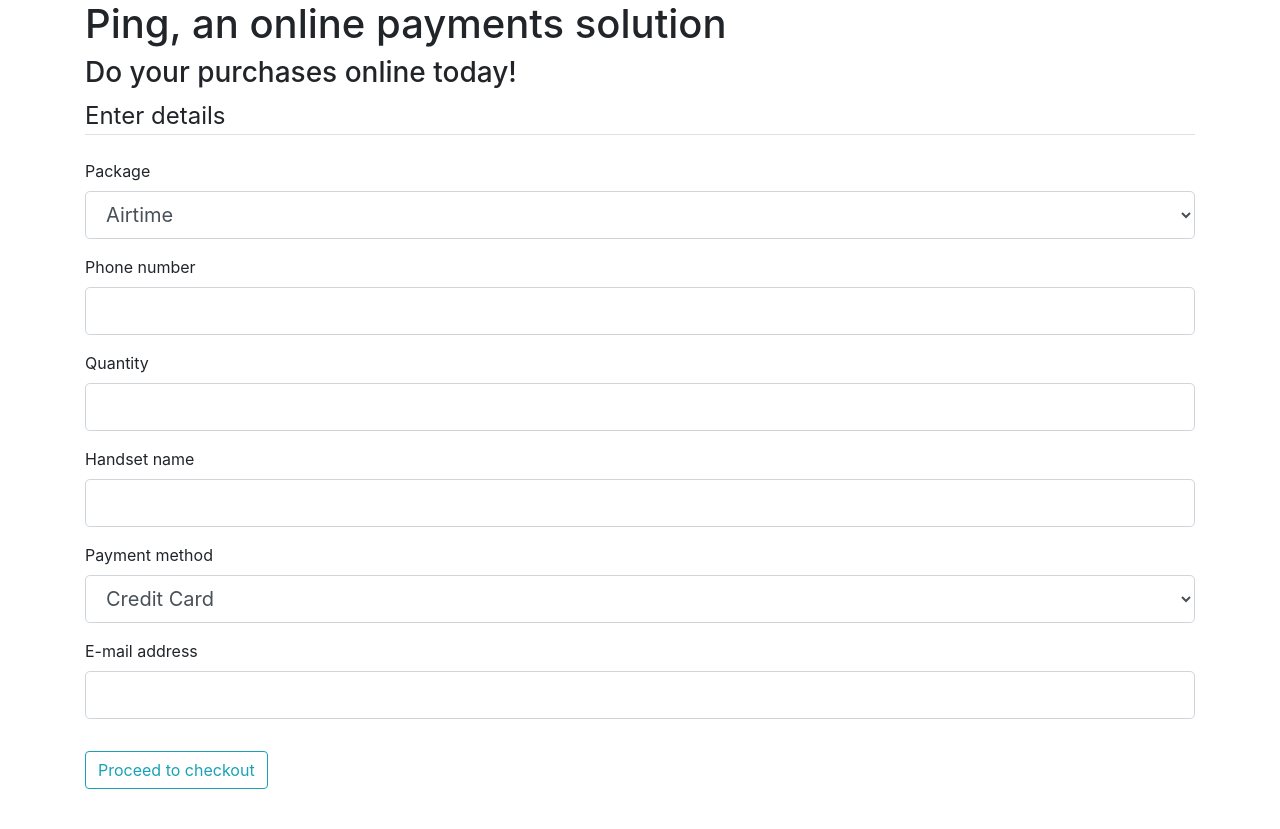
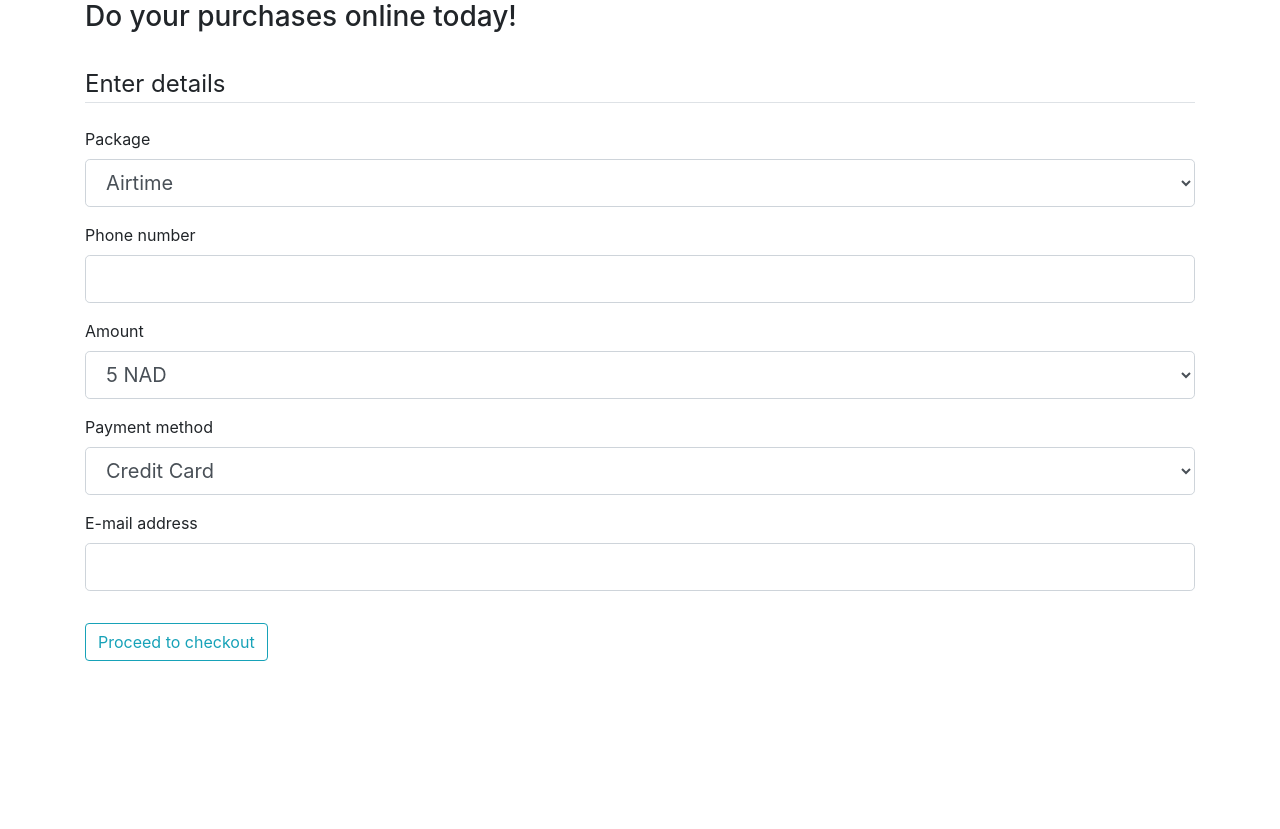
Before and after one commit to Fox520/PaygateAPI, a Flask app: page / in a window 1280 px wide. After the commit the page ends 661 px from the top, so only its background shows below. Run offline with Flask 2, Linux system fonts and the light colour scheme; some libraries are stand-ins or nearby versions.

Commit message:
skurr skurr

```diff
--- a/backend/app.py
+++ b/backend/app.py
@@ -10,4 +10,4 @@ api = Api(app)
 api.add_resource(PaygateAPI, "/api/<string:action>")
 
 if __name__ == "__main__":
-    app.run(debug=True, port=5001)
+    app.run(debug=True, port=5001, host="0.0.0.0")
--- a/backend/endpoints/paygate.py
+++ b/backend/endpoints/paygate.py
@@ -50,11 +50,12 @@ class PaygateAPI(Resource):
 
     def post(self, action):
         if action == "initiate":
+            print(request.headers)
             return jsonify(self.initiate_payment(request.get_json(force=True)))
 
     def initiate_payment(self, args):
         # Ensure reference does not already exist
-        if 1 == 1 or args["reference"] not in important_data:
+        if args["reference"] not in important_data:
             ref = args["reference"]
             api_request = {
                 "PAYGATE_ID": str(PAYGATE_ID),
@@ -83,7 +84,6 @@ class PaygateAPI(Resource):
                 pyi_to_ref[result[1]["PAY_REQUEST_ID"]] = args.pop("reference")
                 # Store posted data
                 payment_data[ref] = args
-                print(payment_data)
                 # print(important_data)
                 # print(pyi_to_ref)
                 # print("\n")
--- a/frontend/app.py
+++ b/frontend/app.py
@@ -9,7 +9,8 @@ app = Flask(__name__)
 
 app.config["SECRET_KEY"] = "1a5727507bf3f1bcd3d8a213ff453de1"
 
-API_URL = "http://localhost:5001/api"
+API_URL = "http://fox520.duckdns.org:5001/api"
+RETURN_URL = "http://fox520.duckdns.org:5000/final"
 PAYGATE_REDIRECT_URL = "https://secure.paygate.co.za/payweb3/process.trans"
 TRANSACTION_STATUS = {
     "0": "Not Done",
@@ -36,13 +37,16 @@ def hello():
         resp.set_cookie("reference", ref)
         req = {
             "package": request.form["package"],
-            "phone_number": request.form["phone_number"],
-            "phone_name": request.form["phone_name"],
+            "order_info": {
+                "phone_number": request.form["phone_number"],
+                "airtime_amount": request.form["airtime_amount"]
+            },
+
             "pay_method": request.form["pay_method"],
             "email": request.form["email"],
             "amount": str(float("5.50")*100),
             "currency": "NAD",
-            "return_url": "http://localhost:5000/final",
+            "return_url": RETURN_URL,
             "locale": "en",
             "country": "NAM",
             "reference": ref
@@ -83,4 +87,4 @@ def final():
     return render_template("final.html", data=data, result_desc=result_desc, payment_data=payment_data)
 
 if __name__ == "__main__":
-    app.run(debug=True)
+    app.run(debug=True, host="0.0.0.0")
--- a/frontend/forms.py
+++ b/frontend/forms.py
@@ -10,6 +10,16 @@ PACKAGE_CHOICES = [
     ("handset", "Handset"),
     ("prepayments", "Prepayments"),
 ]
+
+AIRTIME_CHOICES = [
+    ("5", "5 NAD"),
+    ("10", "10 NAD"),
+    ("20", "20 NAD"),
+    ("30", "30 NAD"),
+    ("40", "40 NAD"),
+    ("50", "50 NAD"),
+]
+
 PAYMENT_METHOD_CHOICES = [
     ("CC", "Credit Card"),
     ("DC", "Debit Card"),
@@ -29,6 +39,8 @@ class DetailsForm(FlaskForm):
     pay_method = SelectField(
         u"Payment method", choices=PAYMENT_METHOD_CHOICES, validators=[InputRequired()]
     )
-    quantity = StringField("Quantity", validators=[InputRequired()])
+    airtime_amount = SelectField(
+        u"Amount", choices=AIRTIME_CHOICES, validators=[InputRequired()]
+    )
     email = StringField("E-mail address", validators=[InputRequired(), Email()])
     submit = SubmitField("Proceed to checkout")
--- a/frontend/templates/home.html
+++ b/frontend/templates/home.html
@@ -1,7 +1,7 @@
 {% extends "layout.html" %}
 {% block content%}
-<h1>Ping, an online payments solution</h1>
 <h3>Do your purchases online today!</h3>
+<br>
 <div>
     {% with messages = get_flashed_messages(with_categories=true) %}
         {% if messages %}
@@ -27,12 +27,8 @@
                 {{ forms.phone_number(class="form-control form-control-lg") }}
             </div>
             <div class="form-group">
-                {{ forms.quantity.label(class="form-control-label") }}
-                {{ forms.quantity(class="form-control form-control-lg") }}
-            </div>
-            <div class="form-group">
-                {{ forms.phone_name.label(class="form-control-label") }}
-                {{ forms.phone_name(class="form-control form-control-lg") }}
+                {{ forms.airtime_amount.label(class="form-control-label") }}
+                {{ forms.airtime_amount(class="form-control form-control-lg") }}
             </div>
             <div class="form-group">
                 {{ forms.pay_method.label(class="form-control-label") }}
--- a/frontend/templates/layout.html
+++ b/frontend/templates/layout.html
@@ -11,6 +11,17 @@
 
     <!-- Bootstrap core CSS -->
     <link rel="stylesheet" href="https://stackpath.bootstrapcdn.com/bootstrap/4.3.1/css/bootstrap.min.css" integrity="sha384-ggOyR0iXCbMQv3Xipma34MD+dH/1fQ784/j6cY/iJTQUOhcWr7x9JvoRxT2MZw1T" crossorigin="anonymous">
+    <script>
+        function toggle_display(){
+            el = document.querySelector('.content_section');
+
+            if(el.style.visibility == 'hidden'){
+                el.style.visibility = 'visible'
+            }else{
+                el.style.visibility = 'hidden'
+            }
+        }
+    </script>
 
     <title>Online Payment Solutions - MTC</title>
 
```
Also changed, not shown: frontend/templates/gateway.html (+7 -5 lines).
